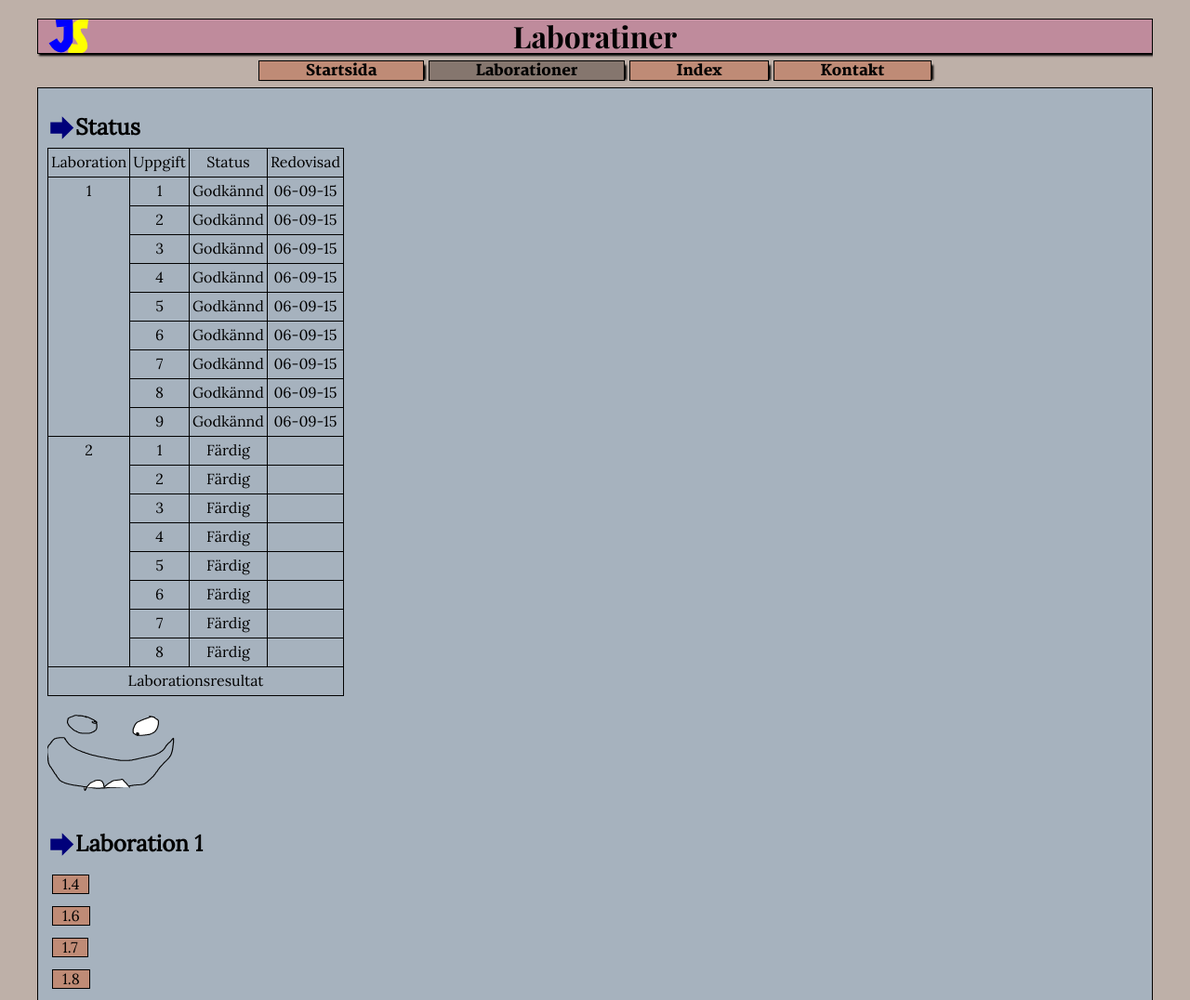
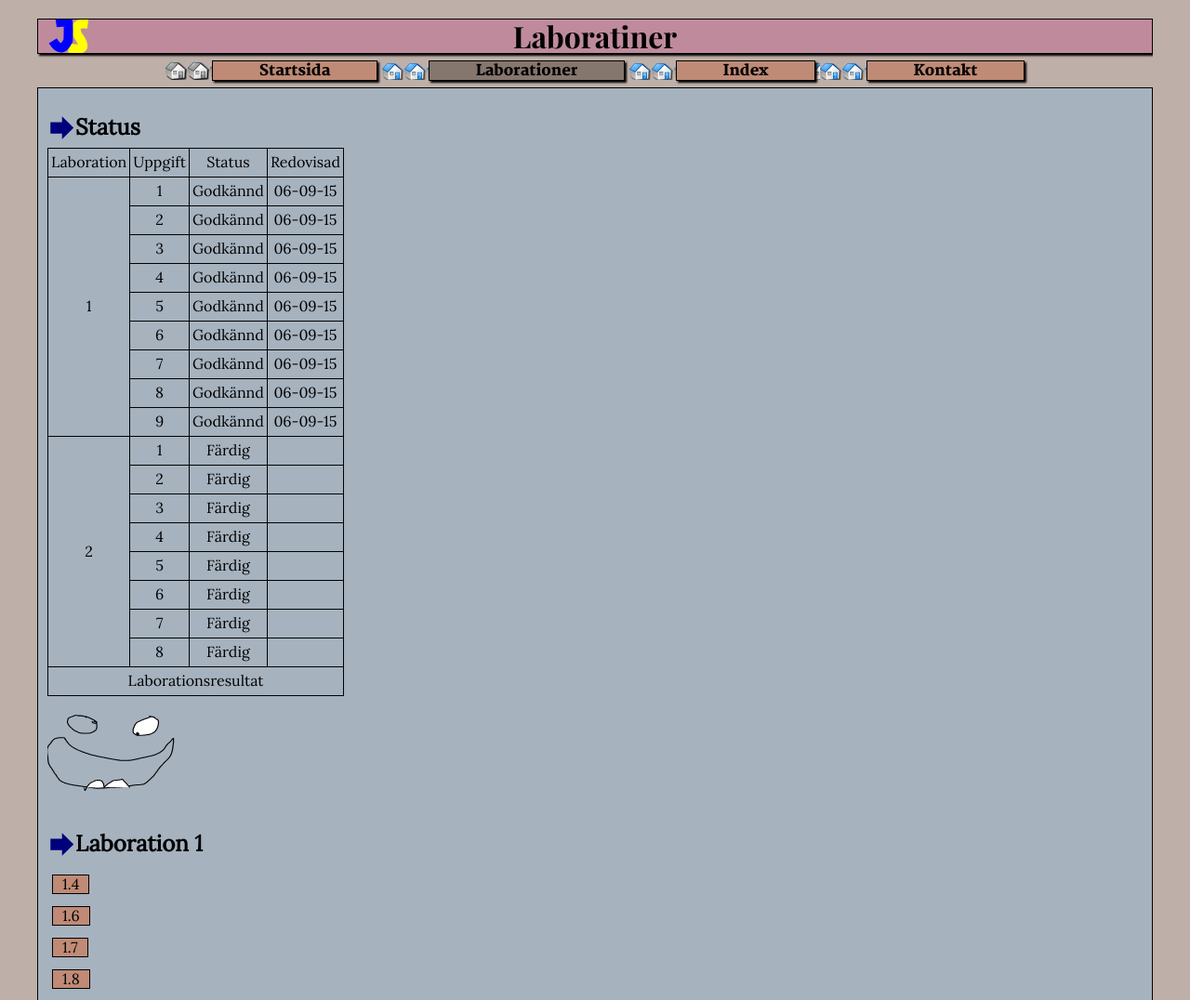
Before and after one commit to Stening/Html5, a plain HTML site: page pages/laborationer.html in a window 1280 px wide. Shown: the top 1076 px of the page at 93% size. Drawn offline with Linux system fonts and the light colour scheme.

Commit message:
justerar sprites

```diff
--- a/css/style.css
+++ b/css/style.css
@@ -111,6 +111,28 @@ body{
 
 #testpic {padding: 10px 10px 0px 10px;}/*laborationer.html*/
 
+#spritestart {
+	background-image:url(../pics/sprite.png);
+	width:24px;
+	height:24px;
+	background-position:0px -49px;
+}
+#spritestart:hover{
+	background-position:0px 0px;
+}
+
+.sprites>span{
+	display:none;
+}
+.sprites{
+	padding:0px;
+
+	display:inline;
+	background-image:url(../pics/sprite.png);
+	background-position:0px 0px;
+
+}
+
 .right{
 	width:300px;
 	height:250px;
@@ -142,18 +164,18 @@ body{
 	border: 0px solid black;
 	display:inline-block;
 }
-#navigation li{
-	display:inline-block;
+#navigation li a{
+	margin-left:50px;
+	display:inline;
 	box-shadow: 2px 2px 2px black;
-}
-#navigation>ul>li a{
 	padding: 0px 50px 0px 50px;
 	border:1px solid black;
 	text-decoration:none;
 	color:#000000;
 	background-color:#BF8B76;
 }
-#navigation a:hover:not(.active){
+
+#navigation li a:hover:not(.active){
 	background-color:#F7B499;
 }
 #navigation .active{
@@ -248,6 +270,7 @@ body{
 		border-width: 1px;
 		border:1px solid black;
 		padding:3px;
+		vertical-align: middle;
 }
 /*content*/
 
--- a/pages/laborationer.html
+++ b/pages/laborationer.html
@@ -4,7 +4,7 @@
 <head>
     <meta charset="utf-8">
     <title>Laborationer</title>
-    <link rel="stylesheet" type="text/css" href="../css/style.css" />
+    <link rel="stylesheet" type="text/css" href="../css/style.css"/>
 </head>
 
 <body>
@@ -13,10 +13,10 @@
             <h1>Laboratiner</h1>
             <div id="navigation">
                 <ul>
-                    <li><a href="presentation.html">Startsida</a></li>
-                    <li><a class="active" href="laborationer.html">Laborationer</a></li>
-                    <li><a href="../index.html">Index</a></li>
-                    <li><a href="kontakt.html">Kontakt</a></li>
+                    <li id="spritestart" class="sprites"><a href="presentation.html">Startsida</a></li>
+                    <li id="spritelabb" class="sprites"><a href="laborationer.html" class="active">Laborationer</a></li>
+                    <li id="spriteindex" class="sprites"><a href="index.html">Index</a>
+                    <li id="spritekontakt" class="sprites"><a href="kontakt.html">Kontakt</a></li>
                 </ul>
             </div>
         </div>
```
Also changed, not shown: index.html (+4 -4 lines), pages/kontakt.html (+4 -4 lines), pages/presentation.html (+4 -4 lines), uppgifter/vecka_1/1.4.html (+1 -1 lines), pics/sprite.png (added).
